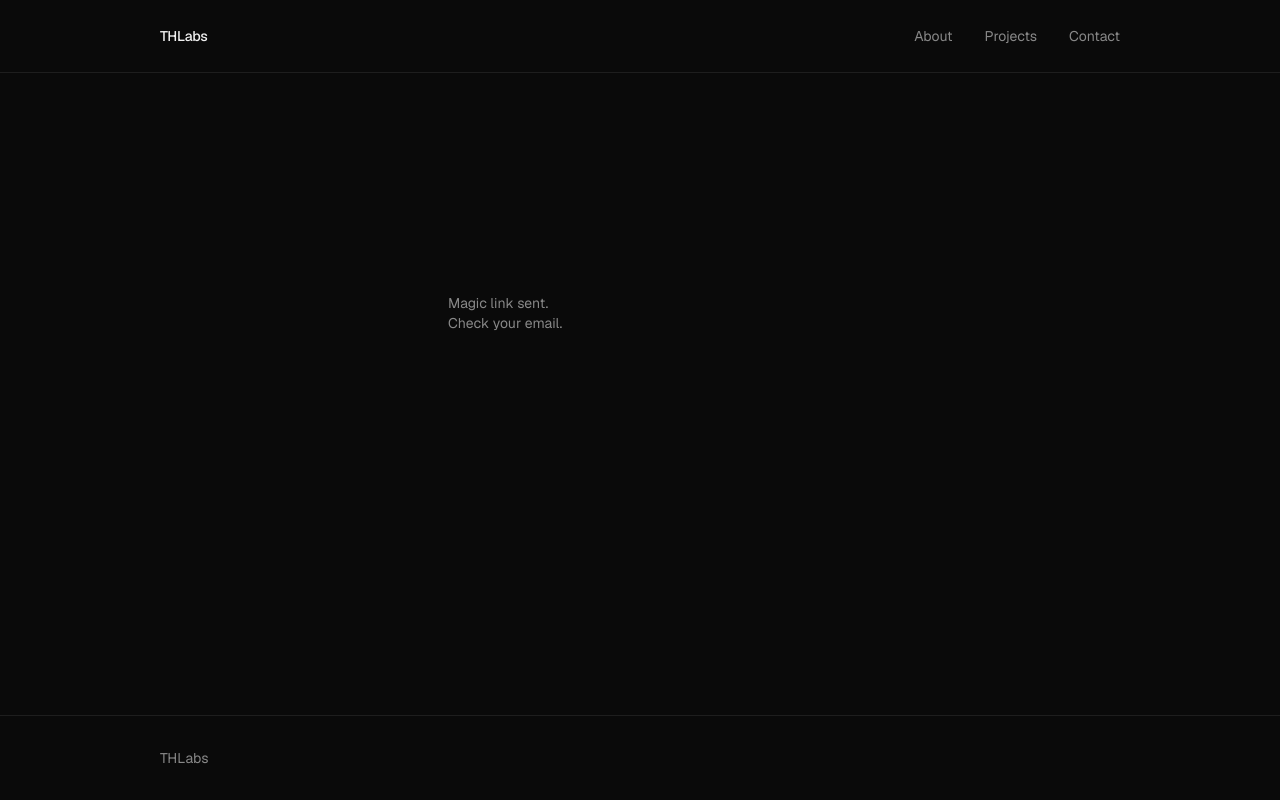
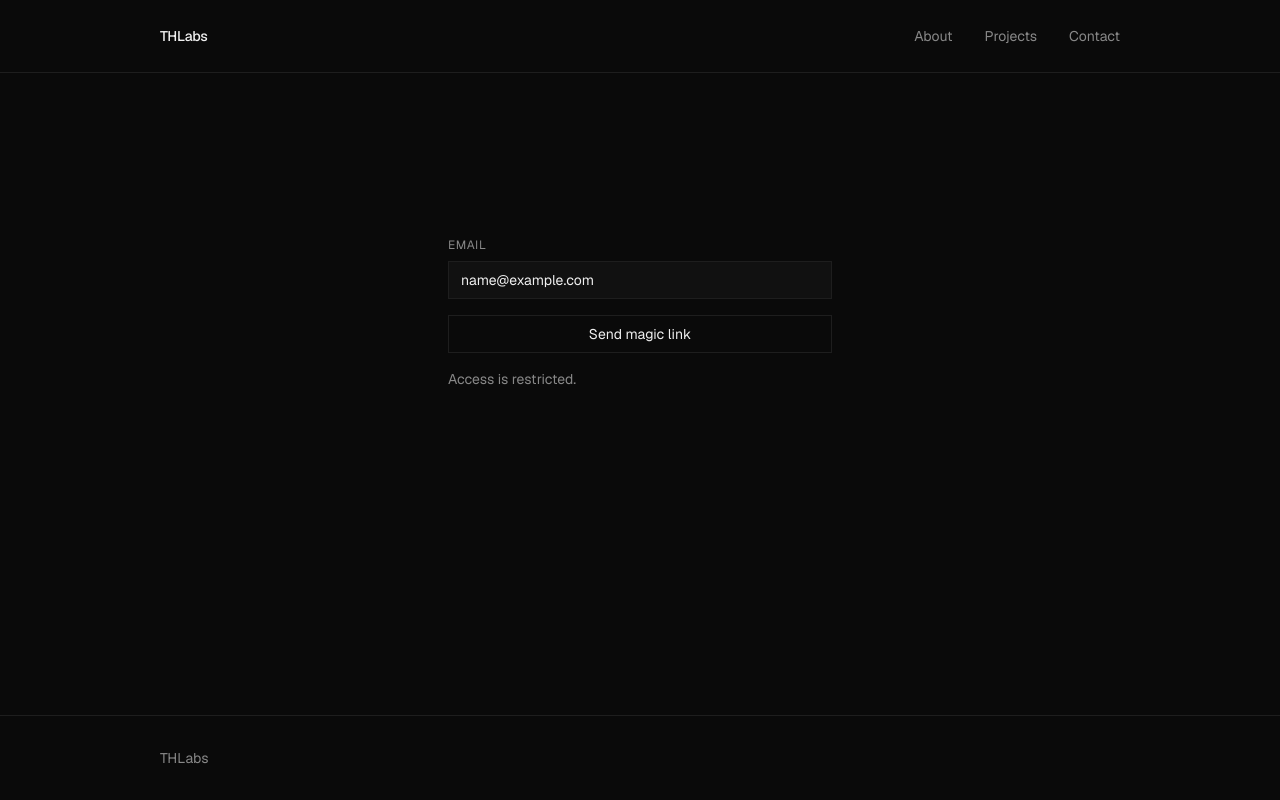
Before and after one commit to thlabsdk/thlabs, a Next.js app: page /login in a window 1280 px wide. Both pictures are taken after typing "name@example.com" into the empty fields and a click on the button "Send magic link". Built offline with nearby package versions, Linux system fonts and the light colour scheme; no server answers.

Commit message:
Login flow

```diff
--- a/app/login/LoginForm.tsx
+++ b/app/login/LoginForm.tsx
@@ -7,18 +7,30 @@ export default function LoginForm() {
   const [email, setEmail] = useState('')
   const [sent, setSent] = useState(false)
   const [loading, setLoading] = useState(false)
+  const [error, setError] = useState<string | null>(null)
 
   async function handleSubmit(e: React.FormEvent) {
     e.preventDefault()
     setLoading(true)
+    setSent(false)
+    setError(null)
     const supabase = createClient()
-    await supabase.auth.signInWithOtp({
+    const { error } = await supabase.auth.signInWithOtp({
       email,
       options: {
         emailRedirectTo: `${window.location.origin}/auth/callback`,
+        shouldCreateUser: false,
       },
     })
-    setSent(true)
+    if (error) {
+      setError(
+        error.status === 429
+          ? 'Too many login attempts.\nPlease wait a moment before trying again.'
+          : 'Access is restricted.'
+      )
+    } else {
+      setSent(true)
+    }
     setLoading(false)
   }
 
@@ -54,6 +66,13 @@ export default function LoginForm() {
       >
         {loading ? 'Sending...' : 'Send magic link'}
       </button>
+      {error && (
+        <div className="flex flex-col gap-0.5">
+          {error.split('\n').map((line, i) => (
+            <p key={i} className="text-sm text-muted">{line}</p>
+          ))}
+        </div>
+      )}
     </form>
   )
 }
```
Also changed, not shown: .claude/settings.local.json.
